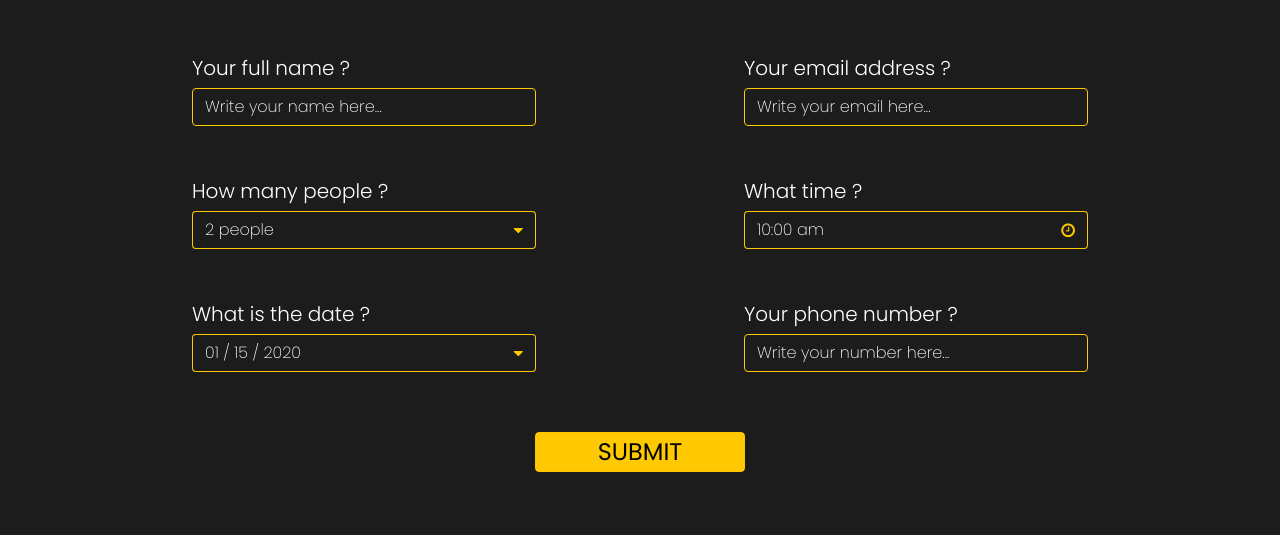
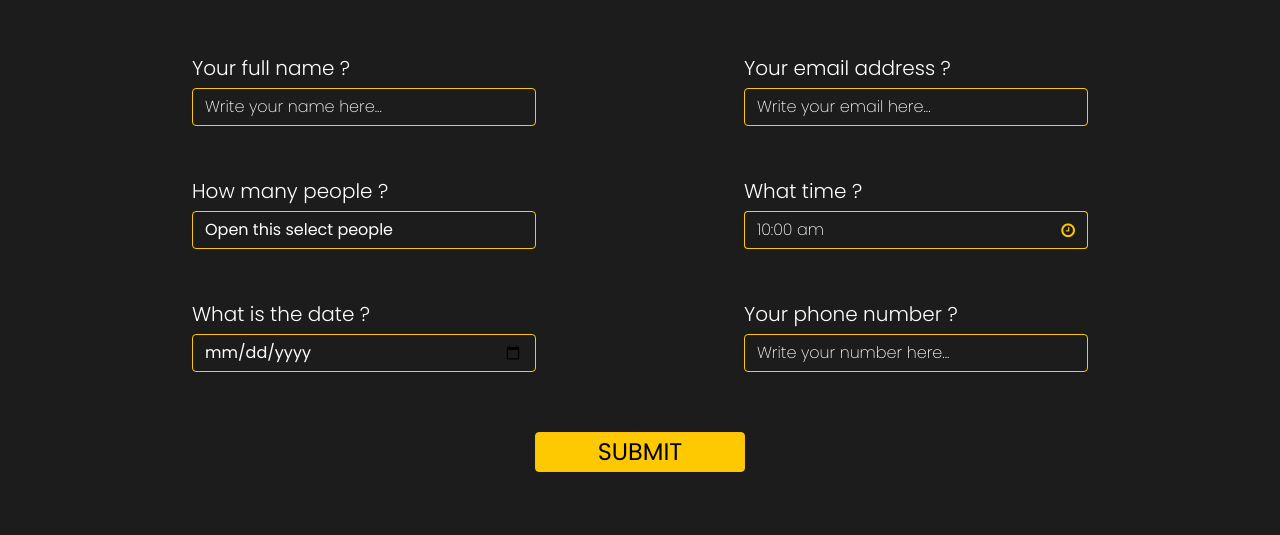
Before and after one commit to SagarSpi/L_Gran-food-restaurant-website, a plain HTML site: page index.html in a window 1280 px wide. Shown: the part 3654-4189 px from the top of the page. Drawn offline with nearby package versions, Linux system fonts and the light colour scheme.

Commit message:
all issue are complete

```diff
--- a/css/style.css
+++ b/css/style.css
@@ -256,6 +256,11 @@ ul li{
     border: 1px solid #ffc901;
     color: #fff;
 }
+.book-now-section .book-now-inner select{
+    background: #1c1c1c;
+    border: 1px solid #ffc901;
+    color: #fff;
+}
 .book-now-section .book-now-inner .input-group input{
     background: transparent;
     border: 1px solid #ffc901;
@@ -351,11 +356,15 @@ ul li{
     line-height: 33px;
     padding-bottom: 25px;
 }
-.best-meal-section .best-meal-inner h3 {
+.best-meal-section .best-meal-inner a {
     color: #ffc901;
     font-size: 22px;
     font-weight: 500;
     text-transform: uppercase;
+    transition: .3s all;
+}
+.best-meal-section .best-meal-inner a:hover{
+    color: #2dc3ff;
 }
 .best-meal-section .bdr {
     border-color: #ffc901;
--- a/index.html
+++ b/index.html
@@ -5,6 +5,7 @@
 		<!-- Required meta tags -->
 	    <meta charset="utf-8">
 	    <meta name="viewport" content="width=device-width, initial-scale=1">
+	    <link rel="icon" type="image/x-icon" href="images/favicon.ico">
 	    <!-- Google fonts cdn file -->
 	    <link href="https://fonts.googleapis.com/css2?family=Poppins:ital,wght@0,100;0,200;0,300;0,400;0,500;0,600;0,700;0,800;0,900;1,100;1,200;1,300;1,400;1,500;1,600;1,700;1,800;1,900&display=swap" rel="stylesheet">
 		<!-- bootstrap css file -->
@@ -159,15 +160,14 @@
 							<label>Your full name ?</label>
 							<input type="text" placeholder="Write your name here..." class="form-control" name="">
 							<label>How many people ?</label>
-							<div class="input-group">
-								<input type="text" class="form-control" placeholder="2 people" aria-label="Recipient's username" aria-describedby="basic-addon2">
-								<span class="input-group-text" id="basic-addon2"><i class="fa fa-caret-down" aria-hidden="true"></i></span>
-							</div>
+							<select class="form-select" aria-label="Default select example">
+							  <option selected>Open this select people</option>
+							  <option value="1">One</option>
+							  <option value="2">Two</option>
+							  <option value="3">Three</option>
+							</select>
 							<label>What is the date ?</label>
-							<div class="input-group">
-								<input type="text" class="form-control" placeholder="01 / 15 / 2020" aria-label="Recipient's username" aria-describedby="basic-addon2">
-								<span class="input-group-text" id="basic-addon2"><i class="fa fa-caret-down" aria-hidden="true"></i></span>
-							</div>
+							<input type="date" name="" class="form-control" placeholder="01 / 15 / 2020" >
 						</div>
 					</div>
 					<div class="col-4 offset-2">
@@ -180,7 +180,7 @@
 								<span class="input-group-text" id="basic-addon2"><i class="fa fa-clock-o" aria-hidden="true"></i></span>
 							</div>
 							<label>Your phone number ?</label>
-							<input type="number" placeholder="Write your number here..." class="form-control" name="">
+							<input type="text" placeholder="Write your number here..." class="form-control" name="">
 						</div>
 					</div>
 				</div>
@@ -222,7 +222,7 @@
 						<div class="best-meal-inner">
 							<h2>Enjoy Our Best Meal</h2>
 							<p>Lorem ipsum dolor sit amet, cosectetur adi<br>piscing elit, sed do eiusmod tempor incididunt<br> ut labore etdolore magna sed do eiusmod<br> tempor incididunt ut labore etdolore</p>
-							<h3>CONTACT US NOW</h3>
+							<a href="#">CONTACT US NOW</a>
 						</div>
 					</div>
 				</div>
```
Also changed, not shown: images/favicon.ico (added).
